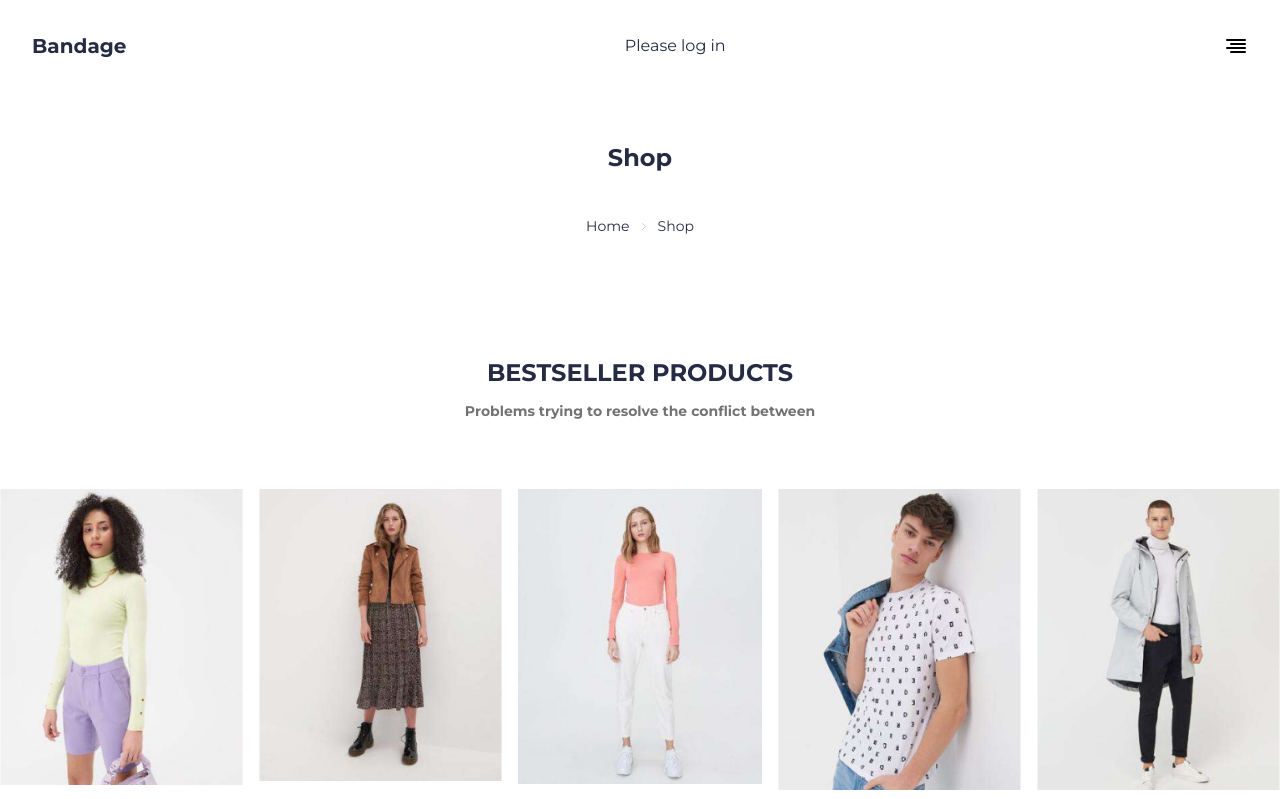
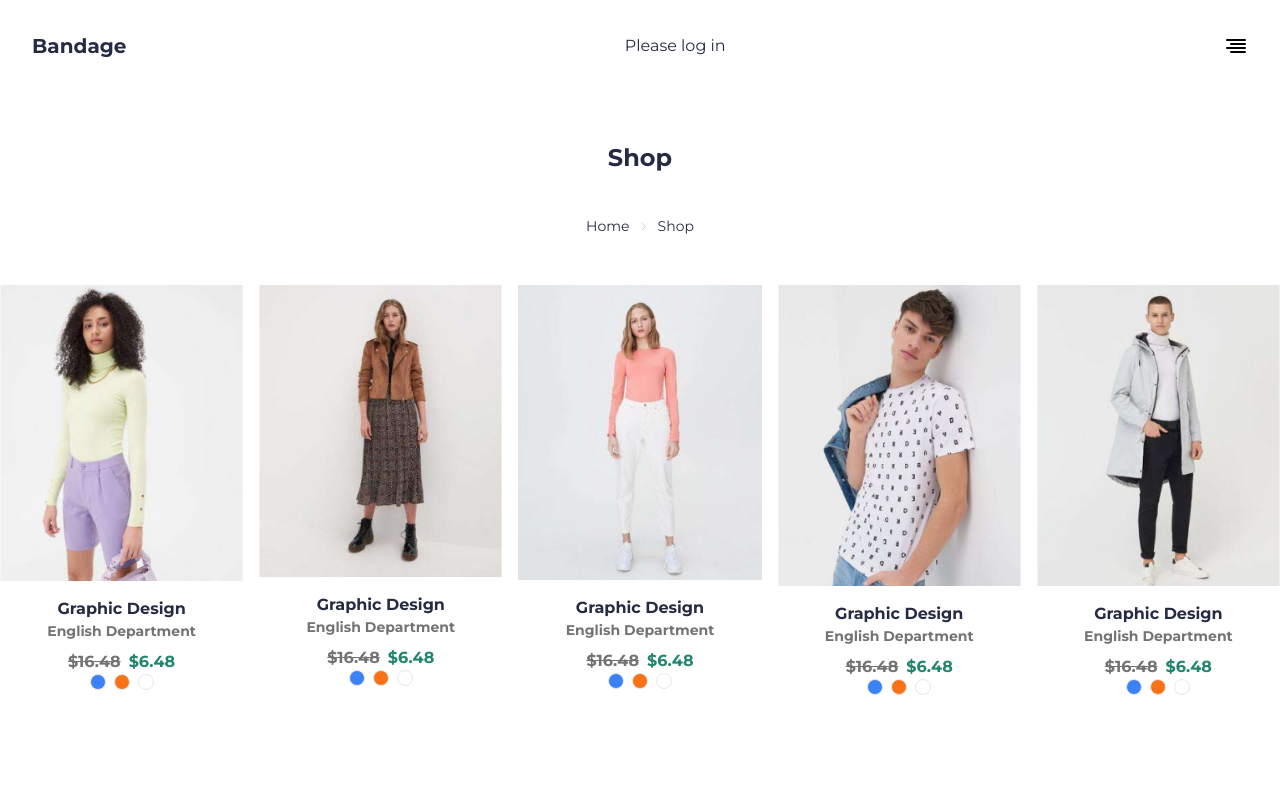
Before and after one commit to hediye-ersan/Trend-Kod, a React (Vite) app: page /shop in a window 1280 px wide. Shown: the top 799 px of the page. Built offline with nearby package versions, Linux system fonts and the light colour scheme; grey boxes are pictures that could not be loaded; a web font is replaced by a local one.

Commit message:
Balıklar ve Lead More butonunun sadece Home sayfasındayken gözükmesini sağlar

```diff
--- a/src/components/ProductCard.jsx
+++ b/src/components/ProductCard.jsx
@@ -1,5 +1,5 @@
 import React, { useState } from 'react';
-import { Link } from 'react-router-dom';
+import { Link, useLocation } from 'react-router-dom';
 
 
 const ProductCard = ({ id, title, subtitle, price, discountedPrice, image }) => {
@@ -63,12 +63,16 @@ const ProductCardList = () => {
     setVisibleCards(visibleCards + 6);
   };
 
+  const isHomePage = location.pathname === '/';
+
   return (
     <div>
+      {isHomePage && (
       <div className='text-center px-24 py-16 font-bold leading-loose'>
         <h3 className='text-h3  '>BESTSELLER PRODUCTS</h3>
         <h6 className='text-h6 text-secondText'>Problems trying to resolve the conflict between </h6>
       </div>
+        )}
       <div className="grid grid-cols-1  gap-4 justify-items-center sm:grid-cols-5 sm:grid-rows-2 ">
         {allCards.slice(0, visibleCards).map((card) => (
           <ProductCard
@@ -83,7 +87,7 @@ const ProductCardList = () => {
       </div>
 
 
-      {visibleCards < allCards.length && (
+      {isHomePage && visibleCards < allCards.length && (
         <div className="text-center mt-6">
           <button
             onClick={loadMore}
```
